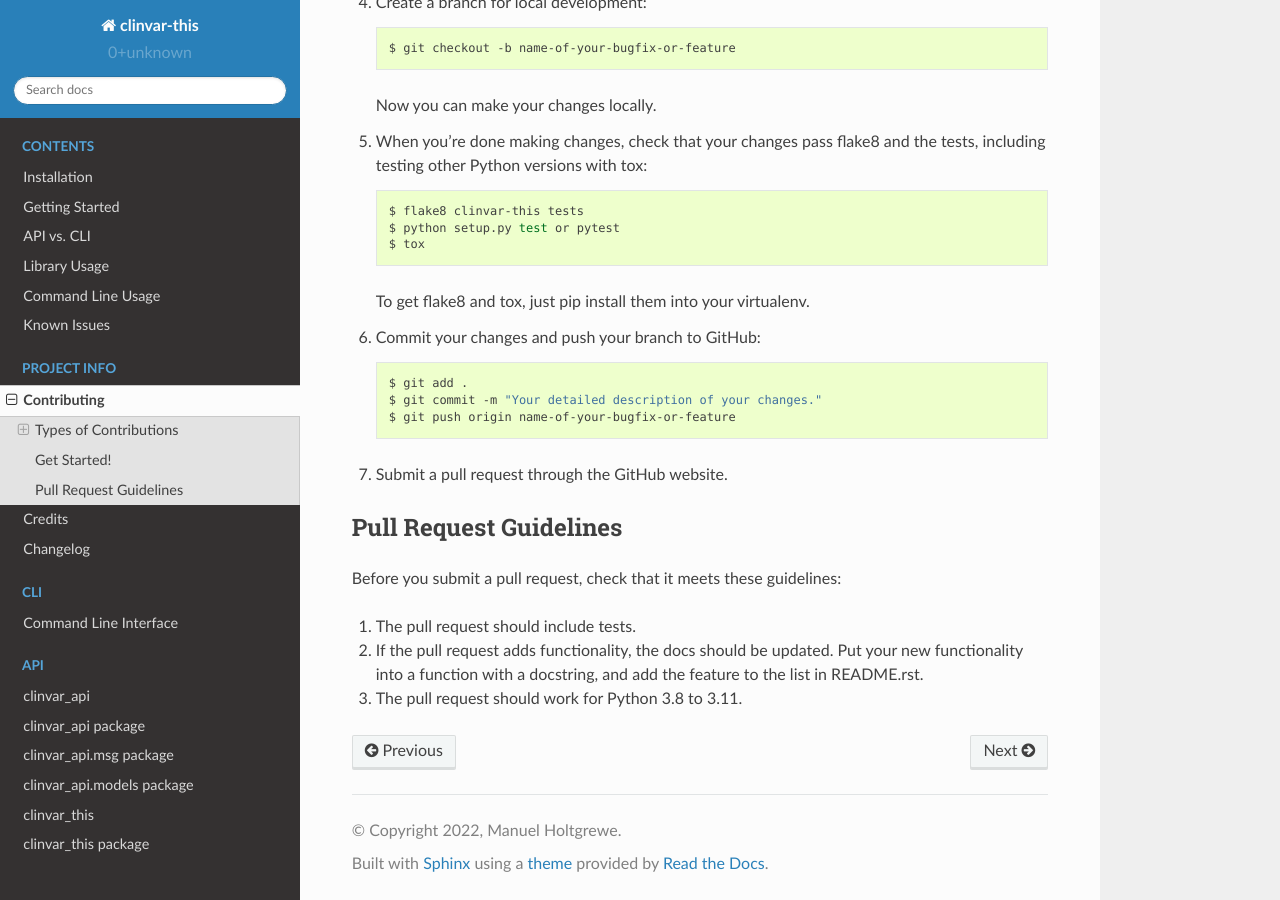
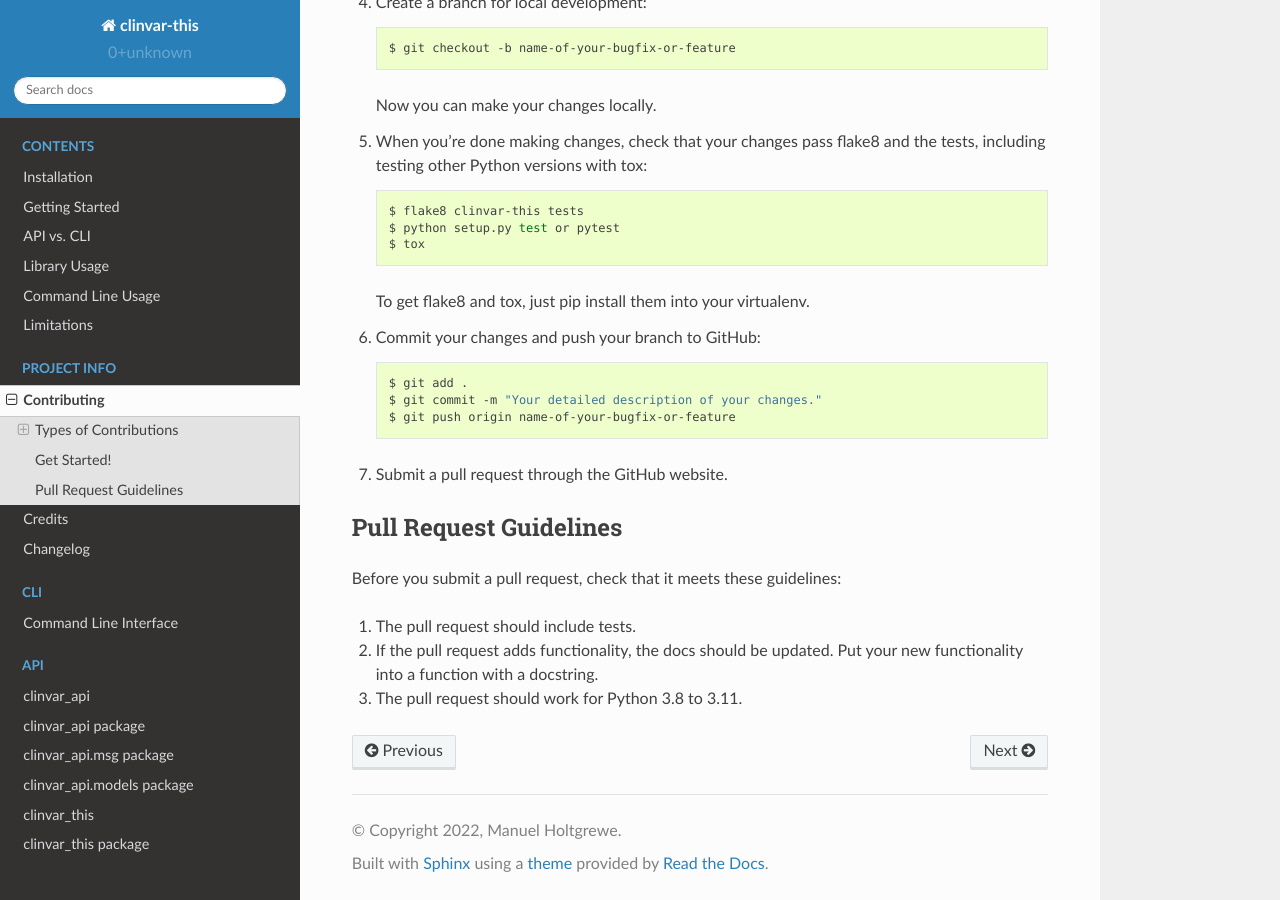
Before and after one commit to varfish-org/clinvar-this, a Sphinx documentation site: the page built from docs/contributing.rst, in a window 1280 px wide and 900 px high, scrolled down 1586 px. Built offline with Sphinx 7.4.7 and the Read the Docs theme 2.0.0, drawn with Linux system fonts in a browser that asks for light colours.

Commit message:
more docs

```diff
--- a/CONTRIBUTING.rst
+++ b/CONTRIBUTING.rst
@@ -4,8 +4,8 @@
 Contributing
 ============
 
-Contributions are welcome, and they are greatly appreciated! Every little bit
-helps, and credit will always be given.
+Contributions are welcome, and they are greatly appreciated!
+Every little bit helps, and credit will always be given.
 
 You can contribute in many ways:
 
@@ -27,21 +27,19 @@
 Fix Bugs
 ========
 
-Look through the GitHub issues for bugs. Anything tagged with "bug" and "help
-wanted" is open to whoever wants to implement it.
+Look through the GitHub issues for bugs.
+Anything tagged with "bug" and "help wanted" is open to whoever wants to implement it.
 
 Implement Features
 ==================
 
-Look through the GitHub issues for features. Anything tagged with "enhancement"
-and "help wanted" is open to whoever wants to implement it.
+Look through the GitHub issues for features.
+Anything tagged with "enhancement" and "help wanted" is open to whoever wants to implement it.
 
 Write Documentation
 ===================
 
-clinvar-this could always use more documentation, whether as part of the
-official clinvar-this docs, in docstrings, or even on the web in blog posts,
-articles, and such.
+clinvar-this could always use more documentation, whether as part of the official clinvar-this docs, in docstrings, or even on the web in blog posts, articles, and such.
 
 Submit Feedback
 ===============
@@ -52,8 +50,7 @@
 
 * Explain in detail how it would work.
 * Keep the scope as narrow as possible, to make it easier to implement.
-* Remember that this is a volunteer-driven project, and that contributions
-  are welcome :)
+* Remember that this is a volunteer-driven project, and that contributions are welcome :)
 
 ------------
 Get Started!
@@ -66,7 +63,8 @@
 
     $ git clone git@github.com:bihealth/clinvar-this.git
 
-3. Install your local copy into a virtualenv. Assuming you have virtualenvwrapper installed, this is how you set up your fork for local development::
+3. Install your local copy into a virtualenv.
+   Assuming you have virtualenvwrapper installed, this is how you set up your fork for local development::
 
     $ mkvirtualenv clinvar-this
     $ cd clinvar-this/
@@ -102,7 +100,6 @@
 Before you submit a pull request, check that it meets these guidelines:
 
 1. The pull request should include tests.
-2. If the pull request adds functionality, the docs should be updated. Put
-   your new functionality into a function with a docstring, and add the
-   feature to the list in README.rst.
+2. If the pull request adds functionality, the docs should be updated.
+   Put your new functionality into a function with a docstring.
 3. The pull request should work for Python 3.8 to 3.11.
--- a/docs/getting_started.rst
+++ b/docs/getting_started.rst
@@ -4,6 +4,7 @@
 Getting Started
 ===============
 
+This section describes how to get started with clinvar-this.
 You will need some experience with VCF files, ClinVar, and the Linux/Mac command line.
 
 ----------------------
--- a/docs/index.rst
+++ b/docs/index.rst
@@ -21,7 +21,7 @@
     api_vs_cli
     usage_library
     usage_cli
-    known_issues
+    limitations
 
 .. toctree::
     :hidden:
```
Also changed, not shown: docs/known_issues.rst (deleted, +0 -29 lines), docs/limitations.rst (added, +81 -0 lines).
